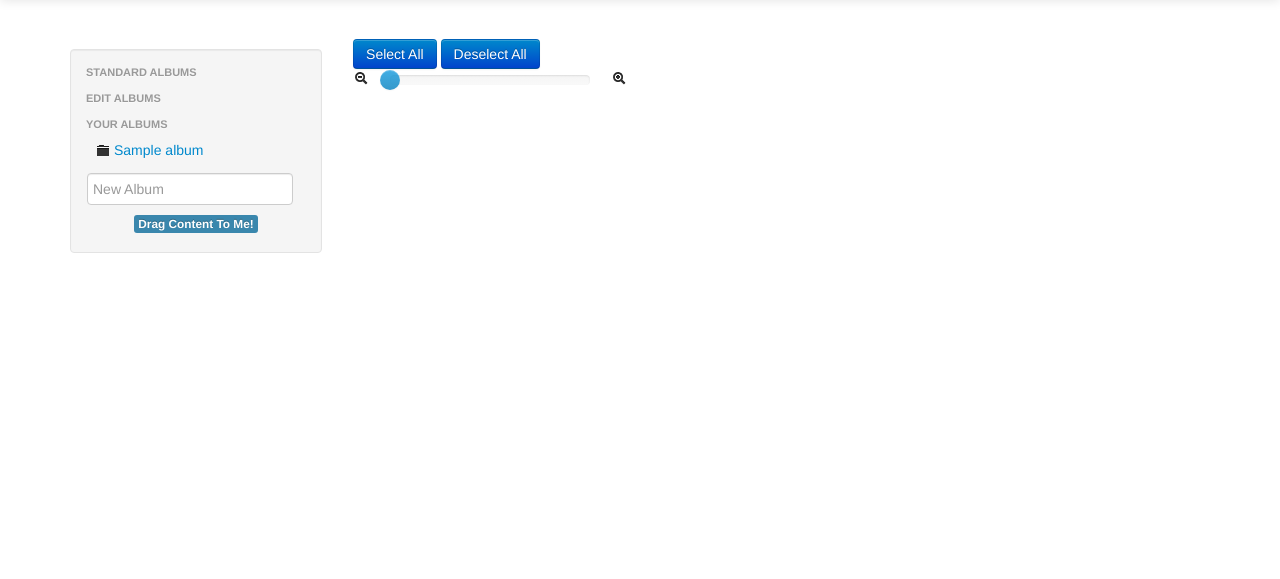
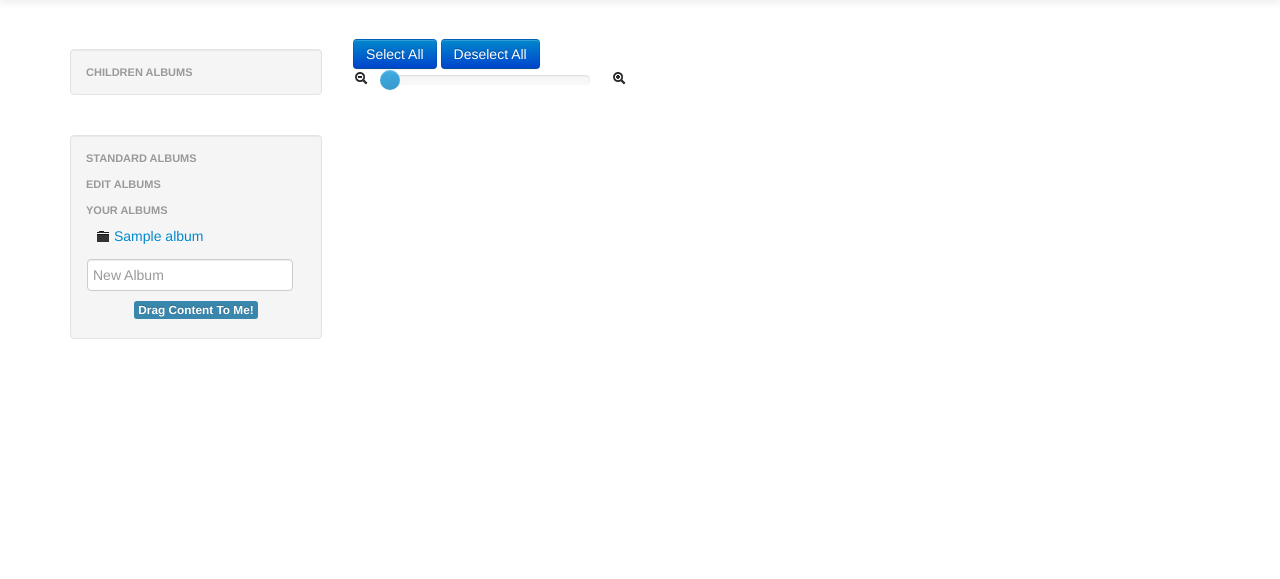
Before and after one commit to jhelbert/coshare, a Python web app: template main/templates/browse.html in a window 1280 px wide. Shown: the part 41-620 px from the top of the page. Run offline with Jinja, Linux system fonts and the light colour scheme; the template is opened without the code that fills it: most values are stand-ins (such as "Sample title", 1, 10 or a date in 2020); some libraries are stand-ins or nearby versions; some web fonts are replaced.

Commit message:
Children support added, the database has been modified to accomadate this

```diff
--- a/main/admin.py
+++ b/main/admin.py
@@ -1,7 +1,8 @@
 from django.contrib import admin
-from main.models import Content,Album,UserProfile,Couple
+from main.models import Content,Album,UserProfile,Couple,Child
 
 admin.site.register(Content)
 admin.site.register(Album)
 admin.site.register(Couple)
 admin.site.register(UserProfile)
+admin.site.register(Child)
--- a/main/static/css/browse.css
+++ b/main/static/css/browse.css
@@ -282,7 +282,7 @@ td {
     .album-well{
         margin-top: 40px;
         margin-right: 30px;
-        position: fixed;
+        /*position: fixed;*/
         width: 250px;
     }
 
--- a/main/templates/browse.html
+++ b/main/templates/browse.html
@@ -44,6 +44,7 @@ var pckry;
 var model = new Model();
 var user_queue_id = {{user_queue_id}};
 var already_favorited = false;
+var child_list = [];
 
 
 $(function() {
@@ -162,11 +163,18 @@ The model will propagate the appropriate effects.s
 
   /************ ADD ALBUM LISTENER **********/
   model.addEventListener("add_album", function(e) {
-
+    var childPlaylist = false;
     if (e.album.get_name() == "Favorites") {
       favorites_album = e.album;
     }
 
+    for (var i=0; i < child_list.length; i++) {
+      var name = e.album.get_name().toString();
+      if (child_list[i] == name) {
+        childPlaylist = true;
+        break;
+      }
+    }
 
     var album_li = $("<li />");
     var icon = document.createElement("i");
@@ -175,7 +183,7 @@ The model will propagate the appropriate effects.s
     link.setAttribute("class", "album-name");
     var nameSpan = document.createElement("span");
     link.setAttribute("href","/browse/?id=" + e.album.id); //
-    if (e.album.is_user_generated()) {
+    if (e.album.is_user_generated() && !childPlaylist) {
       var option = document.createElement("option");
       option.text = e.album.get_name();
 
@@ -205,12 +213,14 @@ The model will propagate the appropriate effects.s
 
 
     else{
-
       if(e.album.name.indexOf("Queue")!=-1){
         icon.setAttribute("class", "icon-tasks");
       }
       else if(e.album.name.indexOf("Favorite")!=-1){
         icon.setAttribute("class", "icon-star");
+      }
+      else if(childPlaylist) {
+        icon.setAttribute("class", "icon-user");
       }
       else{
         icon.setAttribute("class", "icon-cog");
@@ -226,7 +236,10 @@ The model will propagate the appropriate effects.s
         link.innerHTML = icon.outerHTML + "Your Queue ";
       }
       album_li.append(link);
-      if(e.album.name.indexOf("Queue") == -1 && e.album.name != "Favorites"){
+      if (childPlaylist) {
+        $("#children-albums").append(album_li);
+      }
+      else if(e.album.name.indexOf("Queue") == -1 && e.album.name != "Favorites"){
         $("#automatic-albums").append(album_li);
 
       }
@@ -306,7 +319,8 @@ $('#remove_dropdown').append('<li><a href="#" onclick="remove_from_site()">From
   if (e.album.is_auto) {
     $("#album-" + e.album.id).addClass("selected-auto-album");
   } else {
-    if (e.album.is_user_generated() && ! e.album.is_selected){
+    var isChild = $("#album-" + e.album.id).parent().attr("id") == "children-albums";
+    if (e.album.is_user_generated() && ! e.album.is_selected && !isChild){
       var edit = document.createElement("i");
       edit.setAttribute("class", "icon-pencil pull-right");
       edit.setAttribute("id", "pencil");
@@ -475,6 +489,11 @@ model.addEventListener("deselect_content", function(e) {
   .removeClass("selected-content");
 });
 
+  // Make Child List
+  {% for child in children%}
+    child_list.push("{{child.name}}");
+  {% endfor %}
+
   // get albums from django
   // MUST APPEAR AFTER LISTENERS ARE CREATED
   {% for album in albums %}
@@ -490,6 +509,7 @@ model.addEventListener("deselect_content", function(e) {
   model.add_album(album);
 
   {% endfor %}
+
 
 
   var valid_album = false;
@@ -851,6 +871,13 @@ function remove_from_site() {
   <div class="row-fluid">
     <div class="span3">
       <div class="well album-well sidebar-nav">
+        <div id="albums-container">
+          <ul id="children-albums" class="nav nav-list">
+            <li class="nav-header">Children Albums</li>
+          </ul>
+        </div>
+      </div>
+      <div class="well album-well sidebar-nav">
         <div id="albums-container" data-intro='Here are all your albums - they help group related content and are automatically shared with your spouse. <br><br>Try selecting one.' data-step='1'>
           <ul id="automatic-albums" class="nav nav-list" data-intro="These albums are automatically generated for you by us." data-step='2'>
             <li class="nav-header">Standard Albums</li>
@@ -987,7 +1014,7 @@ function remove_from_site() {
   </div>
   <div class="modal-body">
     <div id="blah" align="center" style="position:relative;float:left"></div>
-    <div align="center" style="margin-top:30px;clear:both">
+    <div align="center" style="margin-top:30px;clear:both;">
       Add To Album:
       <select id="album_list" name="album">
         <option value="1">None</option>
--- a/main/templates/index.html
+++ b/main/templates/index.html
@@ -25,7 +25,9 @@ img {
     <div data-intro="These are your beautiful children! <br><br> Clicking on them will bring you directly to their album on the browsing page." data-step="2" class="well pull-right">
       <ul class="nav nav-list">
         <li class="nav-header">Children:</li>
-        <li><h3>TODO Children!</h3></li>
+        {% for child in children %}
+        <li>{{child.name}}</li>
+        {% endfor %}
       </ul>
     </div>
     <h1 data-intro="Welcome to CoShare, your family's content manager! <br><br>Use the menu bar at the top of the page to add content and navigate to the content browsing page." data-step='1'>Smith Family</h1>
```
Also changed, not shown: main/models.py (+5 -3 lines), main/views.py (+9 -4 lines).
